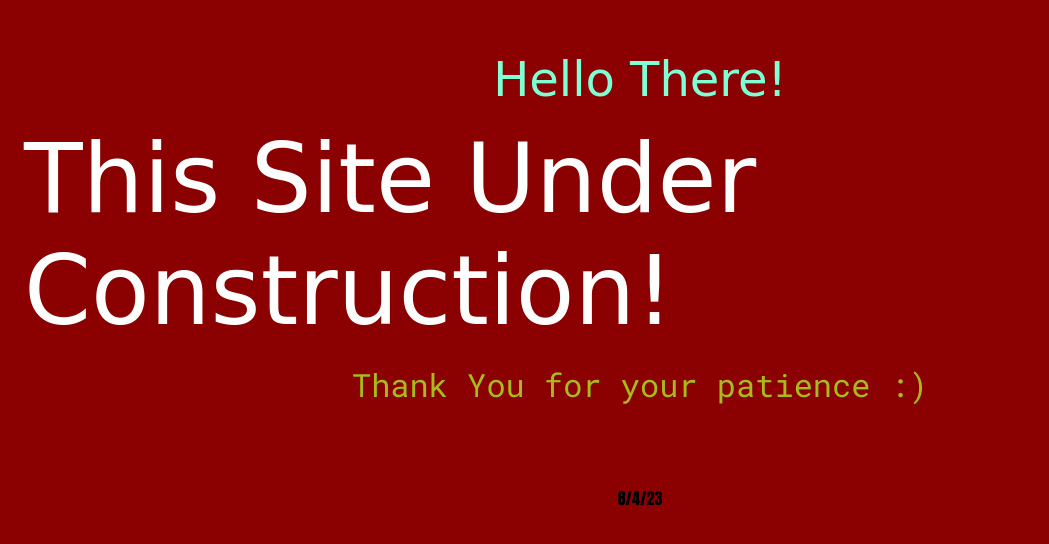
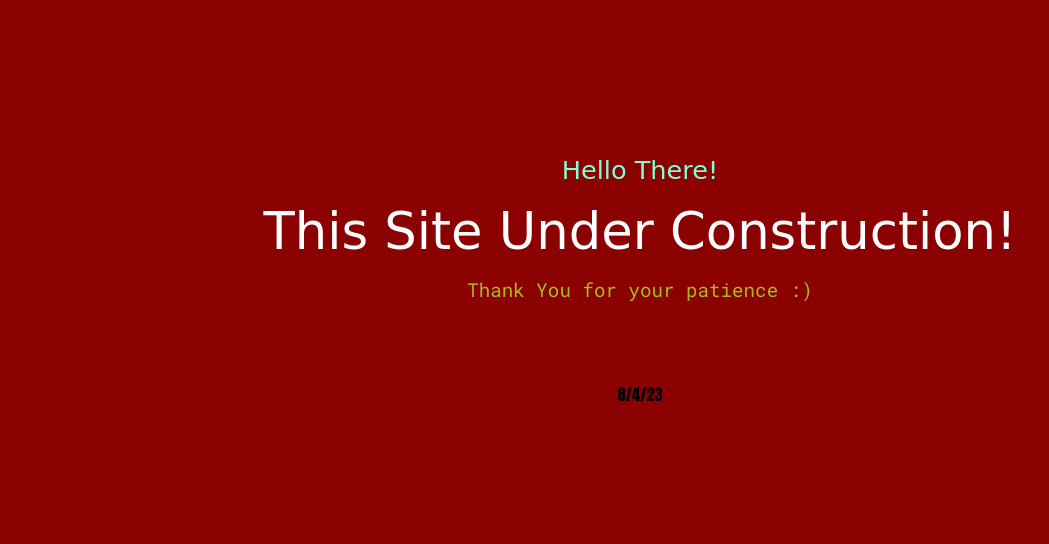
Before and after one commit to thisisthedarshan/ADJ, a plain HTML site: page index.html in a window 1280 px wide. Shown: the whole page, without its empty margins (0-1049 px from the left). Drawn offline with Linux system fonts and the light colour scheme; a web font is replaced by a local one.

Commit message:
Update index.html

```diff
--- a/index.html
+++ b/index.html
@@ -39,13 +39,13 @@
 
     </style>
 
-<div class="t1" style="font-size: 3rem; justify-self: center; color: aquamarine; margin-bottom: 1rem;">
+<div class="t1" style="font-size: 2vw; justify-self: center; color: aquamarine; margin-bottom: 1rem;">
     Hello There!
 </div>
-<div class="t3" style="font-size: 6rem; color: white; justify-self: center; text-justify: distribute;">
+<div class="t3" style="font-size: 4vw; color: white; justify-self: center; text-justify: distribute;">
     This Site Under Construction!
 </div>
-<div class="t2" style="font-size: 2rem; justify-self: center; margin-top: 1rem; color:rgb(168, 187, 29)">
+<div class="t2" style="font-size: 1.5vw; justify-self: center; margin-top: 1rem; color:rgb(168, 187, 29)">
     Thank You for your patience :)
 </div>
 <div class="ribbon" style="font-family: Impact, Haettenschweiler, 'Arial Narrow Bold', sans-serif; justify-self: center; padding-top: 5rem;">8/4/23</div>
```
